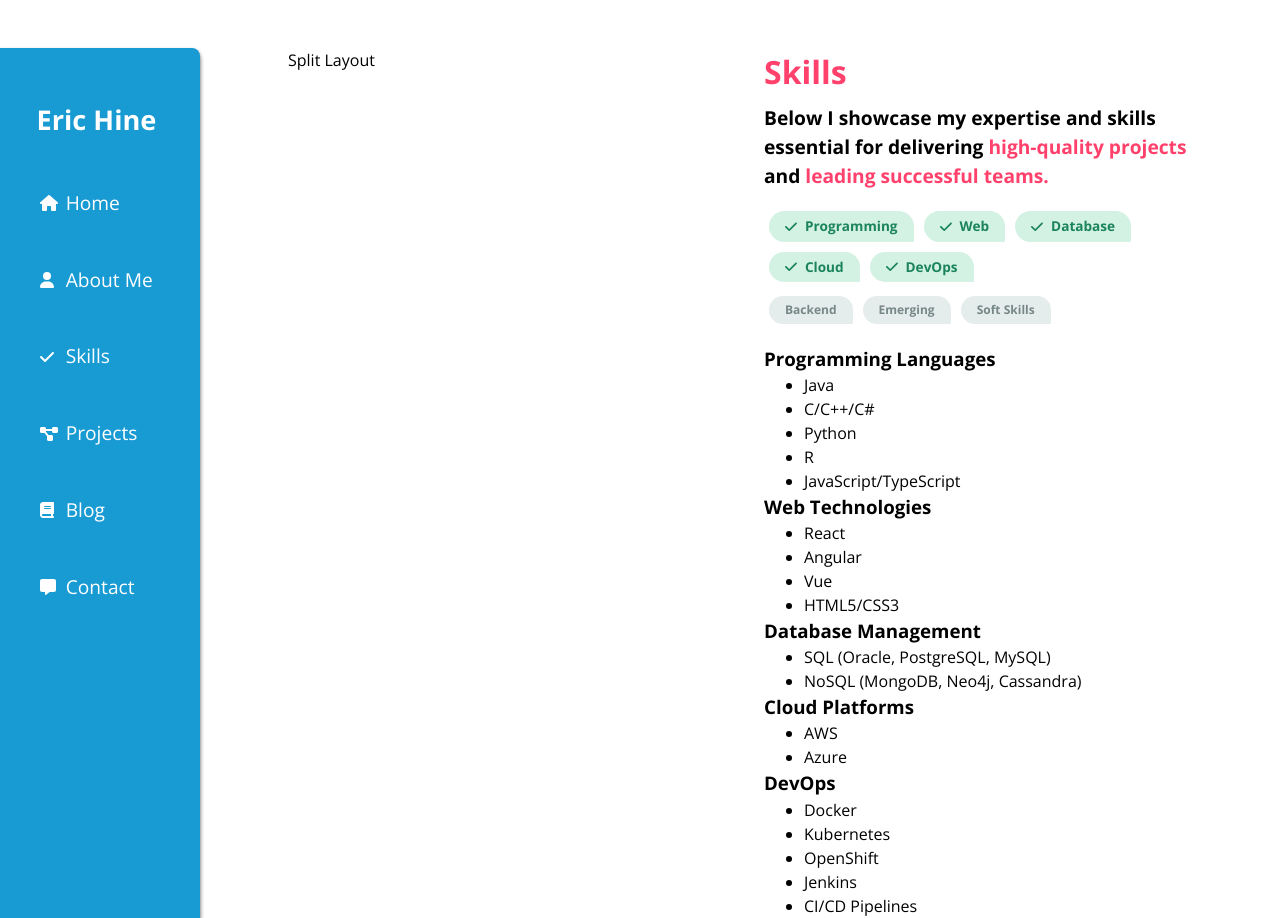
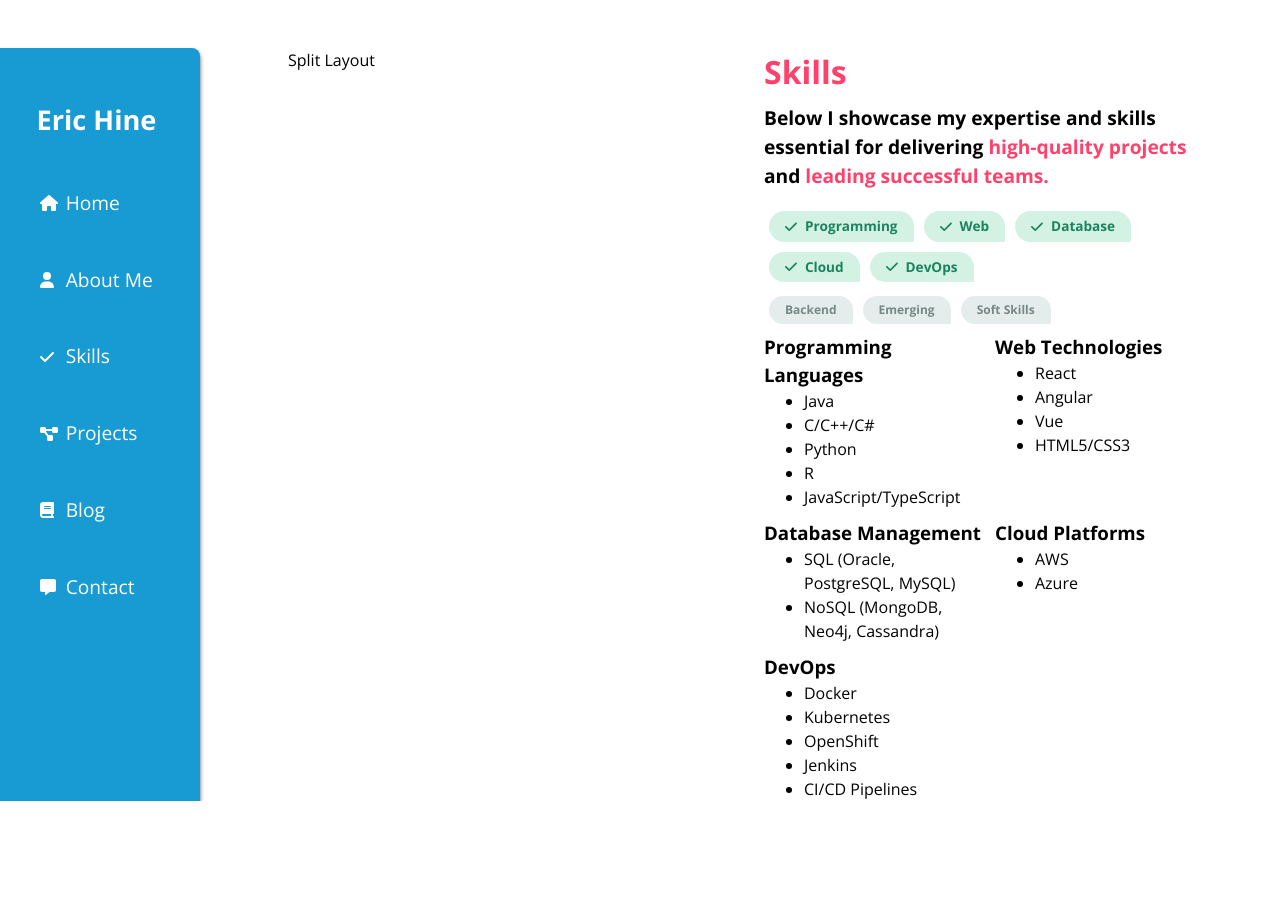
Before and after one commit to R-Daneel0livaw/portfolio, a React (Vite) app: page /skills in a window 1280 px wide. After the commit the page ends 801 px from the top, so only its background shows below. Built offline with nearby package versions, Linux system fonts and the light colour scheme; a web font is replaced by a local one.

Commit message:
Add grid for skill lists.

```diff
--- a/src/pages/Skills/Skills.module.css
+++ b/src/pages/Skills/Skills.module.css
@@ -39,3 +39,9 @@
   background-color: #d3f2e4;
   color: #1b835e;
 }
+
+.skillsContainer {
+  display: grid;
+  grid-template-columns: repeat(2, 1fr);
+  grid-gap: 10px;
+}
--- a/src/pages/Skills/Skills.tsx
+++ b/src/pages/Skills/Skills.tsx
@@ -108,12 +108,13 @@ export default function Skills() {
         </button>
       </div>
 
+      <div className={styles.skillsContainer}>
         {
           // eslint-disable-next-line @typescript-eslint/no-unused-vars
           Object.entries(activeSections).map(([section, _]) => (
             <React.Fragment key={section}>
               {section === "programming" && (
-              <>
+              <div>
                 <h3>Programming Languages</h3>
                 <ul>
                   <li>Java</li>
@@ -122,11 +123,11 @@ export default function Skills() {
                   <li>R</li>
                   <li>JavaScript/TypeScript</li>
                 </ul>
-              </>
+              </div>
               )}
 
               {section === "web" && (
-              <>
+                <div>
                   <h3>Web Technologies</h3>
                   <ul>
                     <li>React</li>
@@ -134,42 +135,42 @@ export default function Skills() {
                     <li>Vue</li>
                     <li>HTML5/CSS3</li>
                   </ul>
-              </>
+                </div>
               )}
 
               {section === "backend" && (
-              <>
+                <div>
                   <h3>Backend Technologies</h3>
                   <ul>
                     <li>Spring Boot</li>
                     <li>ASP.NET</li>
                     <li>NodeJS</li>
                   </ul>
-              </>
+                </div>
               )}
 
               {section === "database" && (
-              <>
+                <div>
                   <h3>Database Management</h3>
                   <ul>
                     <li>SQL (Oracle, PostgreSQL, MySQL)</li>
                     <li>NoSQL (MongoDB, Neo4j, Cassandra)</li>
                   </ul>
-              </>
+                </div>
               )}
 
               {section === "cloud" && (
-              <>
+                <div>
                   <h3>Cloud Platforms</h3>
                   <ul>
                     <li>AWS</li>
                     <li>Azure</li>
                   </ul>
-              </>
+                </div>
               )}
 
               {section === "devops" && (
-              <>
+                <div>
                   <h3>DevOps</h3>
                   <ul>
                     <li>Docker</li>
@@ -178,22 +179,22 @@ export default function Skills() {
                     <li>Jenkins</li>
                     <li>CI/CD Pipelines</li>
                   </ul>
-              </>
+                </div>
               )}
 
               {section === "emerging" && (
-              <>
+                <div>
                   <h3>Emerging Technologies</h3>
                   <ul>
                     <li>Blockchain</li>
                     <li>Machine Learning</li>
                     <li>Internet of Things (IoT)</li>
                   </ul>
-              </>
+                </div>
               )}
 
               {section === "soft-skills" && (
-              <>
+                <div>
                   <h3>Soft Skills</h3>
                   <ul>
                     <li>Team leadership</li>
@@ -202,11 +203,12 @@ export default function Skills() {
                     <li>Analytical Thinking</li>
                     <li>Adaptability</li>
                   </ul>
-              </>
+                </div>
               )}
             </React.Fragment>
           ))
         }
+      </div>
     </section>
   );
 }
```
Lines whose indentation alone changed are shown as unchanged.
